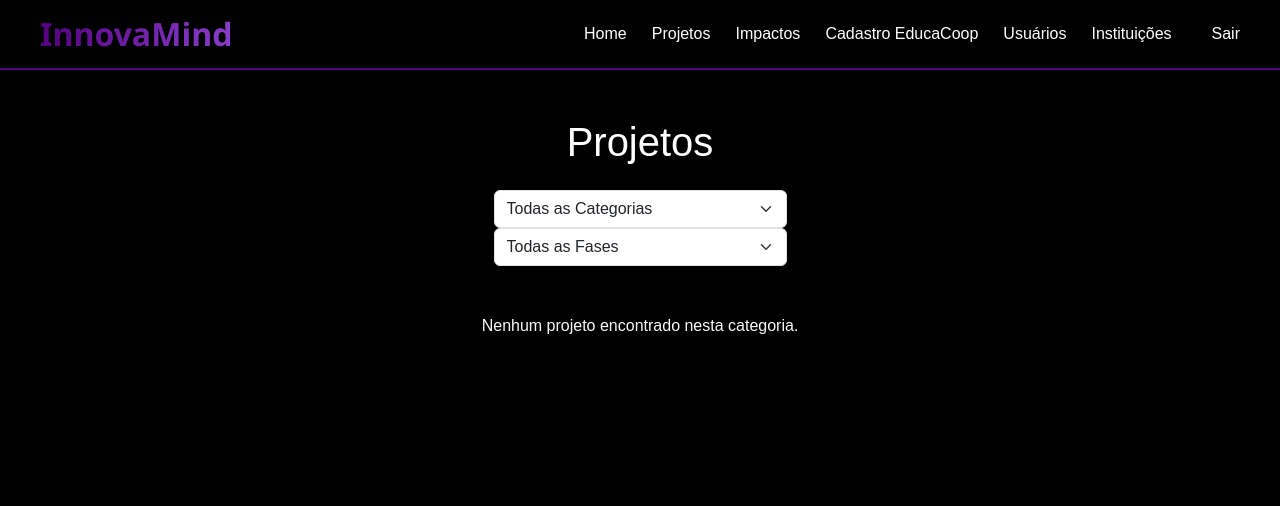
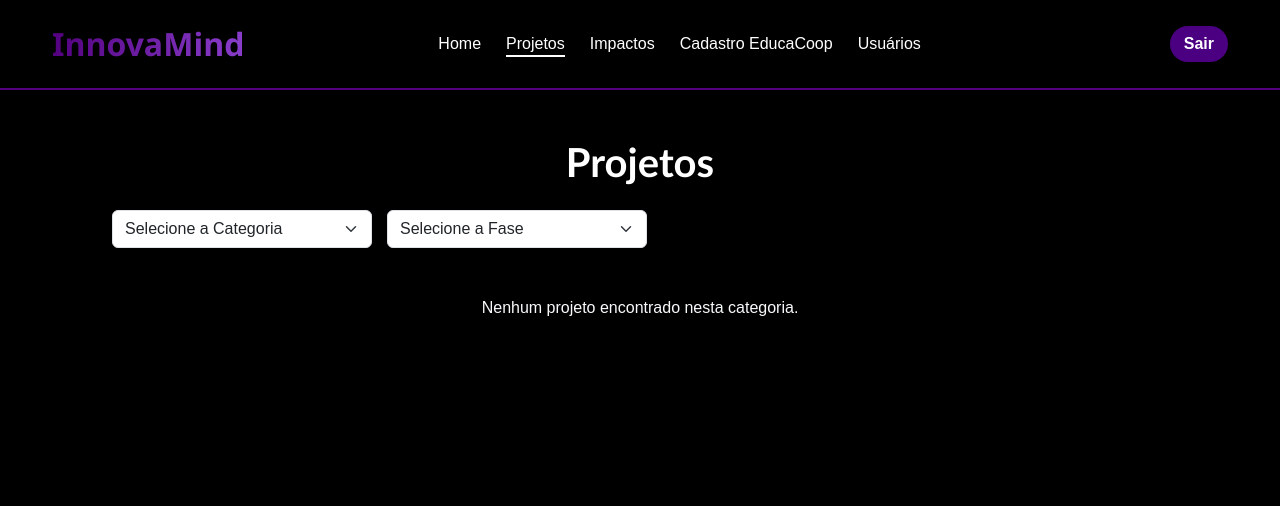
Before and after one commit to VeredianeMazutti/ProjetoFinal_Grupo10, a PHP site: page /projetos.php in a window 1280 px wide. Shown: the top 506 px of the page. Run offline with PHP 8.4, Linux system fonts and the light colour scheme; the visitor is signed in with stand-in values (Sample User, id 1); data that the repository does not hold is empty; some libraries are stand-ins or nearby versions; some web fonts are replaced.

Commit message:
CSS do Home alinhado, CSS de projetos iniciado, navbar com botão para telas de celular...

```diff
--- a/Innovamind/CSS/base.css
+++ b/Innovamind/CSS/base.css
@@ -3,18 +3,14 @@
 
 html,
 body {
-  background-color: #000;
+  background: #000;
   color: #fff;
   margin: 0;
   padding: 0;
   min-height: 100vh;
   font-family: Arial, sans-serif;
-  height: 100%;
-  margin: 0;
   display: flex;
   flex-direction: column;
-  background: #000;
-  color: #fff;
 }
 
 main {
@@ -26,7 +22,6 @@ main {
   justify-content: space-between;
   align-items: center;
   padding: 20px 40px;
-  background: linear-gradient(90deg, #000000, #1a001f, #3d0a5a);
   border-bottom: 2px solid #53017F;
   position: sticky;
   top: 0;
@@ -34,12 +29,81 @@ main {
 }
 
 .navbar .logo {
-  font-size: 2.0rem !important;
+  font-size: 2rem !important;
   font-weight: bold;
   font-family: 'Segoe UI', cursive;
   background: linear-gradient(90deg, #53017F, #893ECB);
   background-clip: text;
   -webkit-text-fill-color: transparent;
+}
+
+.main-nav {
+  list-style: none;
+  margin: 0;
+  padding: 0;
+  display: flex;
+  gap: 25px;
+  margin-left: auto;
+}
+
+.main-nav li a {
+  color: #fff;
+  text-decoration: none;
+  font-size: 16px;
+  position: relative;
+  transition: color 0.3s ease;
+}
+
+.main-nav li a::after {
+  content: '';
+  position: absolute;
+  left: 0;
+  bottom: -5px;
+  width: 0%;
+  height: 2px;
+  background: #fff;
+  transition: width 0.3s ease;
+}
+
+.main-nav li a:hover::after {
+  width: 100%;
+}
+
+.main-nav li a.active::after {
+  width: 100%;
+}
+
+.nav-actions {
+  display: flex;
+  align-items: center;
+  gap: 15px;
+  margin-left: 40px;
+}
+
+.nav-actions a {
+  color: #fff;
+  text-decoration: none;
+  font-size: 16px;
+  position: relative;
+}
+
+.nav-actions a:hover::after {
+  width: 100%;
+}
+
+.btn-custom {
+  background: #4b0082;
+  padding: 6px 14px;
+  border-radius: 20px;
+  transition: 0.3s ease;
+  text-decoration: none;
+  position: static;
+  font-weight: bold;
+  margin-left: 15px;
+}
+
+.btn-custom:hover {
+  background: #6a0dad;
 }
 
 .footer {
@@ -72,118 +136,3 @@ main {
   font-size: 0.9rem;
   margin: 0;
 }
-
-.navbar {
-    display: flex;
-    justify-content: space-between;
-    align-items: center;
-    background: #000;
-    padding: 10px 40px;
-    font-family: Arial, sans-serif;
-}
-
-.navbar .logo {
-    font-size: 22px;
-    font-weight: bold;
-    color: #a020f0;
-    text-decoration: none;
-}
-
-.main-nav {
-    list-style: none;
-    margin: 0;
-    padding: 0;
-    display: flex;
-    gap: 25px;
-    margin-left: auto;
-}
-
-.main-nav li {
-    margin: 0;
-    padding: 0;
-}
-
-.main-nav li a {
-    position: relative;
-    color: #fff;
-    text-decoration: none;
-    font-size: 16px;
-    transition: color 0.3s ease;
-}
-
-.main-nav li a::after {
-    content: '';
-    position: absolute;
-    left: 0;
-    bottom: -5px;
-    width: 0%;
-    height: 2px;
-    background: #fff;
-    transition: width 0.3s ease;
-}
-
-.main-nav li a:hover::after {
-    width: 100%;
-}
-
-.main-nav li a.active {
-    font-weight: bold;
-}
-.main-nav li a.active::after {
-    width: 100%;
-}
-
-.nav-actions {
-    display: flex;
-    align-items: center;
-    gap: 15px;
-    margin-left: 40px;
-}
-
-.nav-actions a {
-    color: #fff;
-    text-decoration: none;
-    font-size: 16px;
-    position: relative;
-}
-
-.nav-actions a::after {
-    content: '';
-    position: absolute;
-    left: 0;
-    bottom: -5px;
-    width: 0%;
-    height: 2px;
-    background: #fff;
-    transition: width 0.3s ease;
-}
-
-.nav-actions a:hover::after {
-    width: 100%;
-}
-
-.nav-actions a.active {
-    font-weight: bold;
-}
-.nav-actions a.active::after {
-    width: 100%;
-}
-
-.nav-actions .btn {
-    background: #4b0082;
-    padding: 6px 14px;
-    border-radius: 20px;
-    transition: 0.3s ease;
-    text-decoration: none;
-    position: static;
-    font-weight: bold;
-    margin-left: 15px;
-}
-
-.nav-actions .btn::after {
-    display: none;
-}
-
-.nav-actions .btn:hover {
-    background: #6a0dad;
-}
--- a/Innovamind/CSS/baseSite.css
+++ b/Innovamind/CSS/baseSite.css
@@ -291,14 +334,37 @@
 }
 
 .passos li {
-    margin-bottom: 0.5rem;
+    font-size: 21px;
+    margin-bottom: 0.6rem;
+    transition: transform 0.3s ease, text-shadow 0.3s ease;
 }
 
 .passos img {
-    max-width: 500px;
+    max-width: 600px;
 }
 
+/*Projetos*/
 
+.titulo-pagprojetos {
+    font-family: "Trebuchet MS";
+    color: #fff;
+    font-size: 40px;
+    font-weight: 700;
+}
+
+.filtros-projetos {
+ display: flex;
+  justify-content: flex-start;
+  align-items: center;
+  gap: 15px;
+  margin-left: 30px;
+}
+
+.form-select {
+  width: 260px;
+}
+
+/*Trilha*/
 .timeline {
     position: relative;
     max-width: 700px;
--- a/Innovamind/_parts/_navbar.php
+++ b/Innovamind/_parts/_navbar.php
@@ -3,34 +3,50 @@ if (session_status() === PHP_SESSION_NONE)
     session_start();
 
 $perfil = $_SESSION['perfil'] ?? 'visitante';
+$current = basename($_SERVER['PHP_SELF']);
 ?>
 
-<nav class="navbar">
+<nav class="navbar navbar-expand-lg">
+    <div class="container-fluid">
         <a class="logo" href="index.php">InnovaMind</a>
 
-    <ul class="main-nav">
-        <li><a href="home.php">Home</a></li>
-        <li><a href="projetos.php">Projetos</a></li>
-        <li><a href="impactos.php">Impactos</a></li>
+        <button class="navbar-toggler ms-auto" type="button" data-bs-toggle="collapse" data-bs-target="#navbarNav"
+            aria-controls="navbarNav" aria-expanded="false" aria-label="Toggle navigation">
+            <i class="bi bi-list fs-2 text-white"></i>
+        </button>
+
+        <div class="collapse navbar-collapse" id="navbarNav">
+            <ul class="main-nav navbar-nav me-auto mb-2 mb-lg-0">
+
+                <li><a href="home.php" class="<?= ($current === 'home.php') ? 'active' : '' ?>">Home</a></li>
+                <li><a href="projetos.php" class="<?= ($current === 'projetos.php') ? 'active' : '' ?>">Projetos</a>
+                </li>
+                <li><a href="impactos.php" class="<?= ($current === 'impactos.php') ? 'active' : '' ?>">Impactos</a>
+                </li>
 
                 <?php if ($perfil === 'usuario'): ?>
-            <li><a href="educaCoop.php">EducaCoop</a></li>
-            <li><a href="meusProjetos.php">Meus Projetos</a></li>
-            <li><a href="cadProjeto.php">Cadastrar Projeto</a></li>
+                    <li><a href="educaCoop.php" class="<?= ($current === 'educaCoop.php') ? 'active' : '' ?>">EducaCoop</a>
+                    </li>
+                    <li><a href="meusProjetos.php" class="<?= ($current === 'meusProjetos.php') ? 'active' : '' ?>">Meus
+                            Projetos</a></li>
+                    <li><a href="cadProjeto.php" class="<?= ($current === 'cadProjeto.php') ? 'active' : '' ?>">Cadastrar
+                            Projeto</a></li>
                 <?php endif; ?>
 
                 <?php if ($perfil === 'admin'): ?>
-            <li><a href="cadEducaCoop.php">Cadastro EducaCoop</a></li>
-            <li><a href="usuario.php">Usuários</a></li>
-            <li><a href="instituicoes.php">Instituições</a></li>
+                    <li><a href="cadEducaCoop.php" class="<?= ($current === 'cadEducaCoop.php') ? 'active' : '' ?>">Cadastro
+                            EducaCoop</a></li>
+                    <li><a href="usuario.php" class="<?= ($current === 'usuario.php') ? 'active' : '' ?>">Usuários</a></li>
                 <?php endif; ?>
             </ul>
 
             <div class="nav-actions">
                 <?php if ($perfil === 'visitante'): ?>
-            <a href="login.php" class="btn">Entrar</a>
+                    <a href="login.php" class="btn-custom">Entrar</a>
                 <?php else: ?>
-            <a href="logout.php">Sair</a>
+                    <a href="logout.php" class="btn-custom">Sair</a>
                 <?php endif; ?>
             </div>
+        </div>
+    </div>
 </nav>
--- a/Innovamind/cadProjeto.php
+++ b/Innovamind/cadProjeto.php
@@ -113,7 +113,7 @@
                 <label for="breveDescricao" class="form-label">Breve Descrição do Projeto</label>
                 <textarea name="breveDescricao" id="breveDescricao"
                     placeholder="Digite uma descrição de no máximo 250 caracteres" required class="form-control"
-                    maxlength="250"><?php echo $projeto->breveDescricao ?? ''; ?></textarea>
+                    minlength="100" maxlength="150"><?php echo $projeto->breveDescricao ?? ''; ?></textarea>
             </div>
 
             <div class="col-12">
--- a/Innovamind/projetos.php
+++ b/Innovamind/projetos.php
@@ -34,12 +34,12 @@ if (($categoriaSelecionada && $categoriaSelecionada != 'todas') || ($faseSelecio
     </nav>
 
     <main class="container my-5">
-        <h1 class="text-center mb-4">Projetos</h1>
+        <h1 class="titulo-pagprojetos text-center mb-4">Projetos</h1>
 
-        <form method="get" class="mb-5 text-center">
-            <div class="d-inline-block">
+        <form method="get" class="mb-5">
+            <div class="filtros-projetos">
                 <select name="categoria" class="form-select" onchange="this.form.submit()">
-                    <option value="todas">Todas as Categorias</option>
+                    <option value="todas">Selecione a Categoria</option>
                     <option value="sustentabilidade" <?= ($categoriaSelecionada == 'sustentabilidade') ? 'selected' : '' ?>>Sustentabilidade e Meio Ambiente</option>
                     <option value="educacao" <?= ($categoriaSelecionada == 'educacao') ? 'selected' : '' ?>>Educação e
                         Capacitação</option>
@@ -68,7 +68,7 @@ if (($categoriaSelecionada && $categoriaSelecionada != 'todas') || ($faseSelecio
                 </select>
 
                 <select name="faseDesenvolvimento" class="form-select" onchange="this.form.submit()">
-                    <option value="todas">Todas as Fases</option>
+                    <option value="todas">Selecione a Fase</option>
                     <option value="ideia" <?= ($faseSelecionada == 'ideia') ? 'selected' : '' ?>>Ideia</option>
                     <option value="planejamento" <?= ($faseSelecionada == 'planejamento') ? 'selected' : '' ?>>Planejamento
                     </option>
@@ -79,19 +79,20 @@ if (($categoriaSelecionada && $categoriaSelecionada != 'todas') || ($faseSelecio
             </div>
         </form>
 
-        <div class="row justify-content-center g-4">
+        <div class="row g-4 justify-content-center">
             <?php if (count($projetos) > 0): ?>
-                <?php foreach ($projetos as $p):
-                    $idp = intval($p->id);
-                    $fotos = $FotoProjeto->fotosProjeto($idp);
+                <?php foreach ($projetos as $proj):
+                    $idProj = intval($proj->id);
+                    $fotos = $FotoProjeto->fotosProjeto($idProj);
                     ?>
-                    <div class="col-md-4 col-sm-6">
-                        <div class="card shadow-lg border-0 rounded-4 overflow-hidden bg-dark text-light">
-                            <div id="carouselProjeto<?php echo $idp; ?>" class="carousel slide" data-bs-ride="carousel">
+                    <div class="col-md-4">
+                        <div class="card h-100 shadow-sm bg-dark rounded-4 overflow-hidden">
+                            <div id="carouselProjeto<?php echo $idProj; ?>" class="carousel slide" data-bs-ride="carousel">
                                 <div class="carousel-inner">
-                                    <?php $isFirst = true;
+                                    <?php
+                                    $isFirst = true;
                                     foreach ($fotos as $f): ?>
-                                        <div class="carousel-item <?php echo $isFirst ? 'active' : ''; ?>">
+                                        <div class="carousel-item <?php echo $isFirst ? 'active' : ''; ?>" data-bs-interval="4000">
                                             <img src="uploads/projetos/<?php echo $f->nome; ?>" class="d-block w-100"
                                                 alt="<?php echo htmlspecialchars($f->alternativo); ?>">
                                         </div>
@@ -99,11 +100,13 @@ if (($categoriaSelecionada && $categoriaSelecionada != 'todas') || ($faseSelecio
                                 </div>
                             </div>
 
-                            <div class="card-body text-center">
-                                <h5 class="card-title"><?= htmlspecialchars($p->nomeProjeto) ?></h5>
-                                <p class="card-text small"><?= htmlspecialchars($p->breveDescricao) ?></p>
-                                <a href="projetoDetalhes.php?id=<?= $idp ?>" class="btn btn-outline-light mt-2">Saiba mais e
-                                    Colabore</a>
+                            <div class="card-body text-center p-3">
+                                <h5 class="titulo-projeto"><?php echo htmlspecialchars($proj->nomeProjeto); ?></h5>
+                                <p class="descricao-projeto">
+                                    <?php echo htmlspecialchars(substr($proj->breveDescricao, 0, 250)); ?>
+                                </p>
+                                <a href="projetoDetalhes.php?id=<?php echo $idProj; ?>" class="btn btn-projeto mt-2">Saiba mais
+                                    e Colabore</a>
                             </div>
                         </div>
                     </div>
@@ -114,6 +117,7 @@ if (($categoriaSelecionada && $categoriaSelecionada != 'todas') || ($faseSelecio
                 </div>
             <?php endif; ?>
         </div>
+
     </main>
 
     <footer class="mt-5">
--- a/Innovamind/verifica_acesso.php
+++ b/Innovamind/verifica_acesso.php
@@ -12,7 +12,6 @@ $pagina = basename($_SERVER['PHP_SELF']);
 $regras = [
 
     "usuario.php" => ["admin"],
-    "instituicoe.php" => ["admin"],
     "projeto.php" => ["admin"],
 
 
```
Also changed, not shown: other parts of Innovamind/CSS/baseSite.css (+45 -2 lines), Innovamind/images/InnovamindPassos.png (added), Innovamind/images/PassosInnovamind.png (added), Innovamind/uploads/projetos/proj_1762558050_b12a06bb.png (added), Innovamind/uploads/projetos/proj_1762558554_3fa20fb8.png (added). Lines whose indentation alone changed are shown as unchanged.
